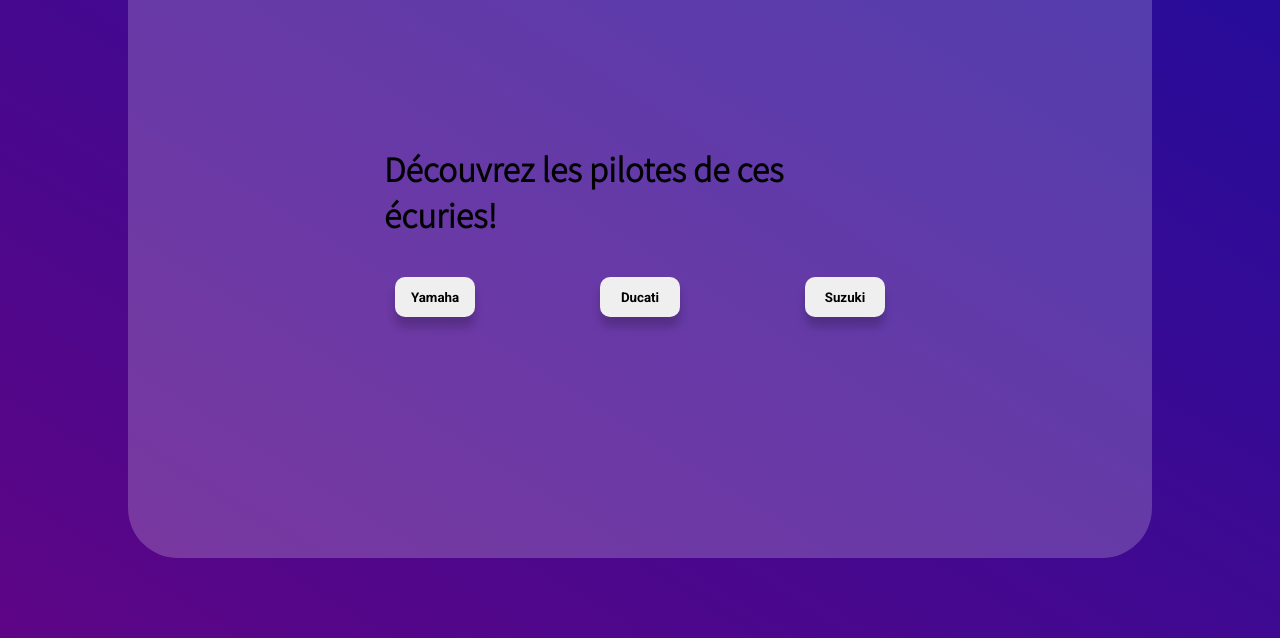
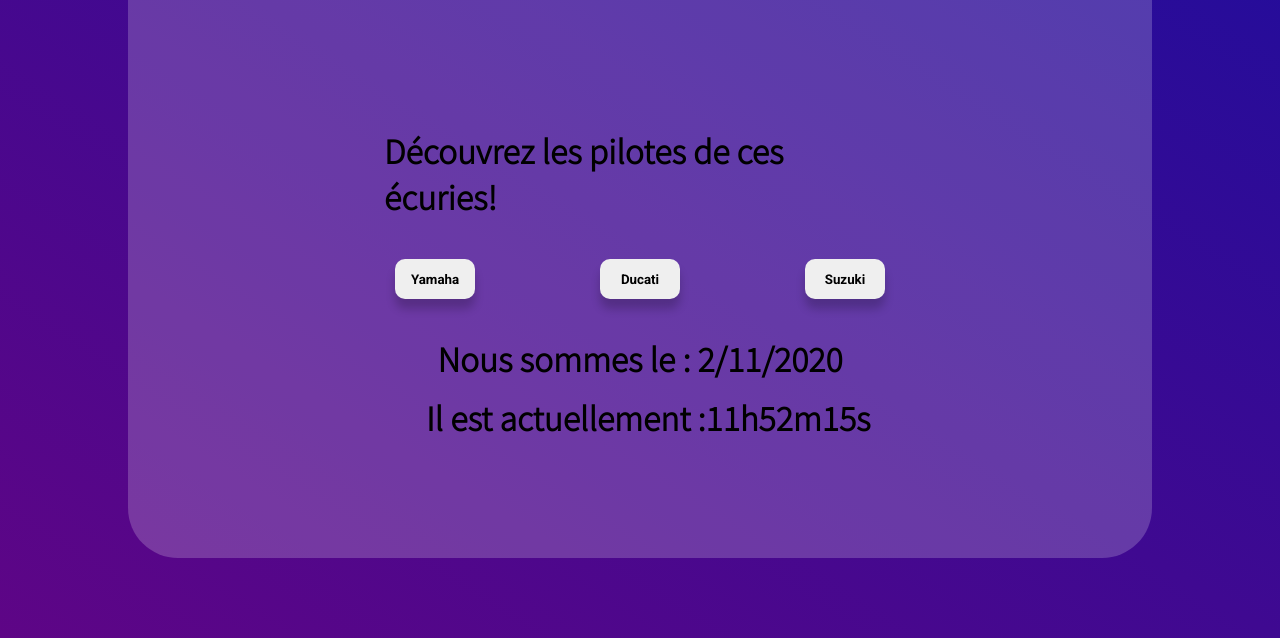
Before and after one commit to Chris-Billy/Projet-JS-Manipulation-DOM, a plain HTML site: page index.html in a window 1280 px wide. Shown: the part 162-800 px from the top of the page. Drawn offline with nearby package versions, Linux system fonts and the light colour scheme.

Commit message:
Ajout de l'heure auto-refresh

```diff
--- a/index.html
+++ b/index.html
@@ -18,21 +18,25 @@
                         <div class="text">
                             <h1 id="title" class="animate__animated animate__zoomIn">Découvrez les pilotes de ces écuries!</h1>
                         </div>
-                        <div class="buttons ">
+                        <div class="buttons">
                             <button class="red-but animate__animated animate__tada" id="page2" onclick="displayPage('yamaha')" onmouseover="replaceText('Yamaha')" onmouseout="defaultText()">Yamaha</button>
                             <button class="red-but animate__animated animate__tada" id="page3" onclick="displayPage('ducati')" onmouseover="replaceText('Ducati')" onmouseout="defaultText()">Ducati</button>
                             <button class="red-but animate__animated animate__tada" id="page4" onclick="displayPage('suzuki')" onmouseover="replaceText('Suzuki')" onmouseout="defaultText()">Suzuki</button>
                         </div>
+                        <div class="date animate__animated animate__fadeIn animate__delay-1s">
+                    <h1 id="date">Test</h1>
+                    <h1 id="datep">Test</h1>
+                </div>
                     </div>
                 </div>
                 <div id="yamaha" class="animate__animated animate__zoomIn">
-                     <div class="yamhead" onclick="displayTxt('yambefore','yamafter')">
+                     <div class="yamhead" onclick="displayElem('yambefore','yamafter')">
                         <img id="yamfabio" src="img/1_0004_20-Fabio-Quartararo,-Body_DSC6852@2x.png" class="animate__animated animate__zoomIn animate__delay-1s">
                         </div>
                     <div class="yamframe">
                         <div id="yambefore">
-                            <h1 id="yamtxtbef">Clique sur Fabio Quartaro pour afficher son palmarès et sa biographie!</h1>
-                            <button id="yambtnbef" onclick="displayTxt('yambefore','yamgif')">Clique ici pour voir un Gif de Fabio !</button>
+                            <h1 id="yamtxtbef">Clique sur Fabio Quartararo pour afficher son palmarès et sa biographie!</h1>
+                            <button id="yambtnbef" onclick="displayElem('yambefore','yamgif')">Clique ici pour voir un Gif de Fabio !</button>
                         </div>
                         <div class="yamafter animate__animated animate__fadeIn" id="yamafter">
                             <div class="yampres">
@@ -48,11 +52,11 @@
                                     <h1 id="yamt4">Début MotoGP avec Yamaha Petronas</h1>
                                 </div>
                             </div>
-                            <button id="yambtnret2" onclick="displayTxt('yamafter','yambefore')">Retour</button>
+                            <button id="yambtnret2" onclick="displayElem('yamafter','yambefore')">Retour</button>
                         </div>
                         <div class="yamgif animate__animated animate__fadeIn" id="yamgif">
                             <img id="yamfabgif" src="img/fabio.gif">
-                            <button id="yambtnret" onclick="displayTxt('yamgif','yambefore')">Retour</button>
+                            <button id="yambtnret" onclick="displayElem('yamgif','yambefore')">Retour</button>
                         </div>
                     </div>
                 </div>
--- a/script.js
+++ b/script.js
@@ -2,25 +2,19 @@ let actualPage = "home";
 let title = document.getElementById('title');
 let background = document.getElementById('container');
 let fabio = document.getElementById('yamfabio');
+let timed = document.getElementById('date');
+let timed2 = document.getElementById('datep');
 
 function displayPage(page){
-
     console.log(actualPage);
-
     document.getElementById(actualPage).style.display = "none";
-
     console.log('Redirection vers la page : '+page);
-
     let pageToDisplay = document.getElementById(page);
-
     pageToDisplay.style.display = "flex";
     background.className = '';
     background.classList.add(page + "-bg")
-
-
     actualPage = page;
 }
-
 
 function replaceText(text){
     title.innerHTML = text;
@@ -30,9 +24,26 @@ function defaultText(){
     title.innerHTML = "Découvrez les pilotes de ces écuries!";
 }
 
-function displayTxt(fText, fText2){
+function displayElem(fText, fText2){
     let hidTxt = document.getElementById(fText);
     let showTxt = document.getElementById(fText2);
     hidTxt.style.display = 'none';
     showTxt.style.display = 'flex';
 }
+
+function dispDate(){
+    let currentTime = new Date();
+    let hh = currentTime.getHours();
+    let m2 = currentTime.getMinutes();
+    let ss = currentTime.getSeconds();
+    let dd = currentTime.getDay();
+    let mm = currentTime.getMonth() + 1;
+    let yyyy = currentTime.getFullYear();
+    timed.innerHTML ='Nous sommes le : ' +dd+'/'+mm+'/'+yyyy ;
+    timed2.innerHTML = 'Il est actuellement :' + hh + 'h' + m2 + 'm' + ss + 's';
+}
+setInterval(dispDate, 1000);
+
+timed.innerHTML ='Nous sommes le ' + dd +'/'+ mm +'/'+ yyyy ;
+
+timed2.innerHTML = 'Il est actuellement : ' + hh + 'h' + m2 + 'm' + ss + 's';
--- a/style.css
+++ b/style.css
@@ -30,9 +30,13 @@ body,html{
     align-items: center;
 }
 #imgret{
+  display:flex;
   margin-top: 1%;
   margin-left: 2%;
   height: 50px;
+}
+#imgret:hover{
+  margin-top: 20px;
 }
 
 #home{
@@ -173,7 +177,7 @@ body,html{
 .yamafter{
     display:none;
     height:75%;
-    width: 80%;
+    width: 70%;
     align-items: center;
     flex-direction: column;
 }
@@ -191,6 +195,7 @@ body,html{
     width: 100%;
     background:rgba(0,210,255,0.2);
     border-top-left-radius: 30px;
+    border-top-right-radius: 30px;
     flex-direction: column;
     justify-content: center;
     align-items:center;
@@ -303,3 +308,21 @@ body,html{
 }
 
 /* SUZUKI PART END */
+
+.date{
+    display:flex;
+    height: 15%;
+    width: 80%;
+    flex-direction: column;
+    justify-content: center;
+    align-items: center;
+    margin-top: -5%;
+}
+#date{
+    font-family: 'Noto Sans JP', sans-serif;
+    margin-bottom: -1%;
+}
+#datep{
+    margin-left: 2%;
+    font-family: 'Noto Sans JP', sans-serif;
+}
```
